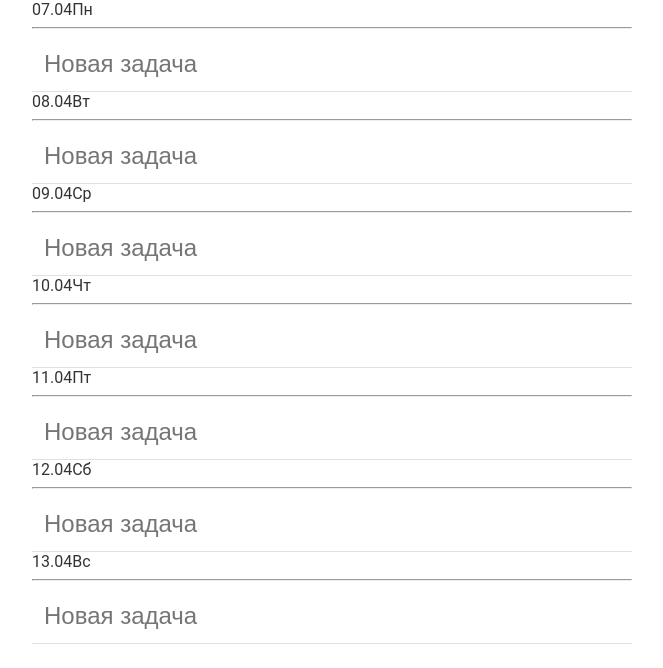
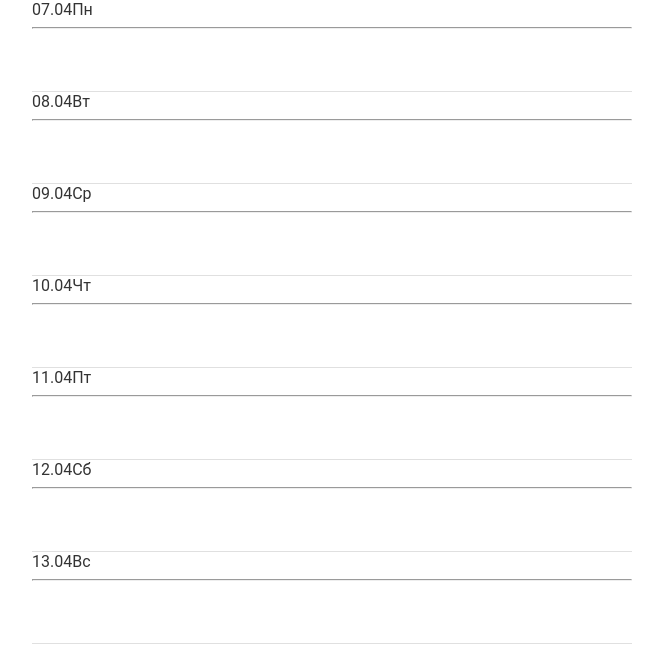
Before and after one commit to minusTwentyOneDegrees/Tweek.so-clone, a React (Create React App) app in the folder Frontend/: page / in a window 1280 px wide. Shown: the top 668 px of the page, without its empty margins (308-971 px from the left). Built offline with nearby package versions, Linux system fonts and the light colour scheme.

Commit message:
Пофиксил баг с переполнением текстового поля

```diff
--- a/Frontend/src/pages/Dashboard.tsx
+++ b/Frontend/src/pages/Dashboard.tsx
@@ -229,7 +229,7 @@ const Dashboard = () => {
 							}
 							onBlur={() => handleAddTask(date)}
 							onKeyDown={e => handleKeyDown(e, date)}
-							placeholder='Новая задача'
+							placeholder=''
 						/>
 					</div>
 				</div>
```
